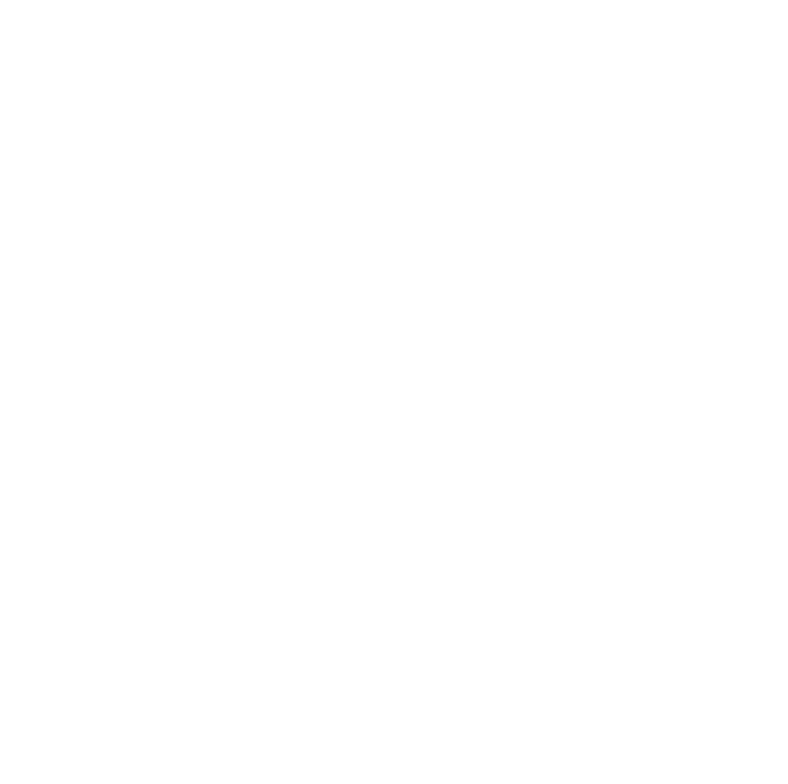
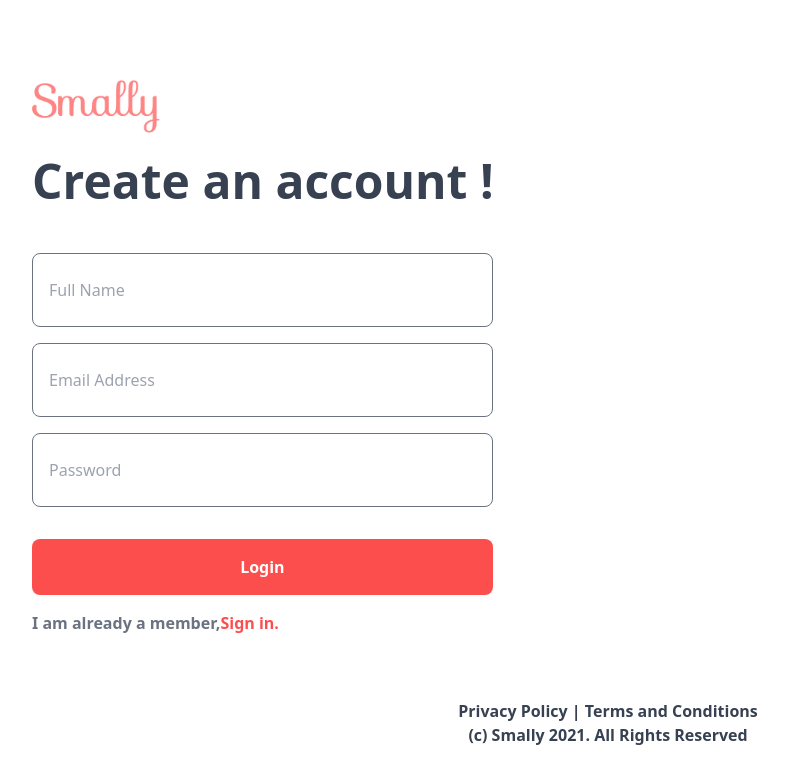
Before and after one commit to sanidhya3340/aaries-internet-smally-project, a React (Create React App) app: page /signup in a window 1280 px wide. Shown: the top 784 px of the page, without its empty margins (32-820 px from the left). Built offline with nearby package versions, Linux system fonts and the light colour scheme.

Commit message:
login signup page added

```diff
--- a/src/App.js
+++ b/src/App.js
@@ -10,6 +10,8 @@ import {
 import HomePage from './pages/HomePage'
 import LandingPage from './pages/LandingPage'
 import IndividualPage from "./pages/IndividualPage";
+import LoginPage from "./pages/LoginPage";
+import SignUpPage from "./pages/SignUpPage";
 
 
 function App() {
@@ -25,6 +27,12 @@ function App() {
         <Route exact path="/individual">
           <IndividualPage />
         </Route>
+        <Route exact path="/login">
+          <LoginPage />
+        </Route>
+        <Route exact path="/signup">
+          <SignUpPage />
+        </Route>
       </Switch>
     </Router>
   );
--- a/src/components/Navbar.js
+++ b/src/components/Navbar.js
@@ -13,12 +13,12 @@ export default function Navbar() {
         </div>
       </Link>
       <div className="mx-8 md:mx-0 flex items-center md:mr-16">
-        <Link>
+        <Link to="/signup">
           <button className="shadow-md hover:shadow-lg bg-red-text text-white text-xs md:text-base font-bold py-1 px-4 md:py-2 md:px-8 rounded-full">
             Create Account
           </button>
         </Link>
-        <Link className="ml-3">
+        <Link className="ml-3" to="/login">
           <button className="shadow-md hover:shadow-lg text-red-text bg-white text-xs md:text-base font-bold py-1 px-8 md:py-2 md:px-16 rounded-full">
             Login
           </button>
--- /dev/null
+++ b/src/pages/LoginPage.js
@@ -0,0 +1,42 @@
+import React, { useState } from "react";
+import { Link } from "react-router-dom";
+
+import Footer from "../components/Footer";
+
+export default function LoginPage() {
+  const [email, setEmail] = useState("");
+  const [password, setPassword] = useState("");
+  return (
+    <div className="mt-20 mx-8 md:mx-16">
+      <img src="/assets/navbar/Smally-name.png" alt="" className="w-32" />
+      <div className="mt-6 font-bold text-gray-700 text-5xl">Login !</div>
+      <form
+        action=""
+        className="mt-8 flex flex-col w-full sm:w-4/5 md:3/5 lg:w-2/5"
+      >
+        <input
+          type="text"
+          placeholder="Email Address"
+          className="mt-4 px-4 py-6 focus:outline-none border border-gray-500 rounded-lg"
+          value={email}
+          onChange={(e) => setEmail(e.value)}
+        />
+        <input
+          type="password"
+          placeholder="Password"
+          className="mt-4 px-4 py-6 focus:outline-none border border-gray-500 rounded-lg"
+          value={password}
+          onChange={(e) => setPassword(e.value)}
+        />
+        <button className="font-bold text-white bg-red-text rounded-lg px-12 py-4 mt-8">
+          Sign in
+        </button>
+      </form>
+      <div className="text-gray-500 font-semibold flex mt-4">
+        I am a new user,{" "}
+        <Link to="/signup" className="text-red-text font-semibold">Sign up.</Link>
+      </div>
+      <Footer />
+    </div>
+  );
+}
--- /dev/null
+++ b/src/pages/SignUpPage.js
@@ -0,0 +1,54 @@
+import React, { useState } from "react";
+import { Link } from "react-router-dom";
+
+import Footer from "../components/Footer";
+
+export default function SignUpPage() {
+  const [name, setName] = useState("");
+  const [email, setEmail] = useState("");
+  const [password, setPassword] = useState("");
+  return (
+    <div className="mt-20 mx-8 md:mx-16">
+      <img src="/assets/navbar/Smally-name.png" alt="" className="w-32" />
+      <div className="mt-6 font-bold text-gray-700 text-5xl">
+        Create an account !
+      </div>
+      <form
+        action=""
+        className="mt-8 flex flex-col w-full sm:w-4/5 md:3/5 lg:w-2/5"
+      >
+        <input
+          type="text"
+          placeholder="Full Name"
+          className="mt-4 px-4 py-6 focus:outline-none border border-gray-500 rounded-lg"
+          value={name}
+          onChange={(e) => setName(e.value)}
+        />
+        <input
+          type="text"
+          placeholder="Email Address"
+          className="mt-4 px-4 py-6 focus:outline-none border border-gray-500 rounded-lg"
+          value={email}
+          onChange={(e) => setEmail(e.value)}
+        />
+        <input
+          type="password"
+          placeholder="Password"
+          className="mt-4 px-4 py-6 focus:outline-none border border-gray-500 rounded-lg"
+          value={password}
+          onChange={(e) => setPassword(e.value)}
+        />
+        <button className="font-bold text-white bg-red-text rounded-lg px-12 py-4 mt-8">
+          Login
+        </button>
+      </form>
+      <div className="text-gray-500 font-semibold flex mt-4">
+        I am already a member,{" "}
+        <Link to="/login" className="text-red-text font-semibold">
+          Sign in.
+        </Link>
+      </div>
+      <Footer />
+    </div>
+  );
+}
```
